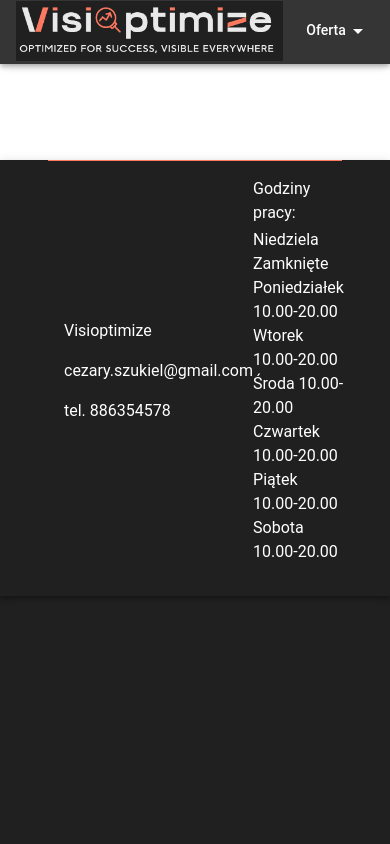
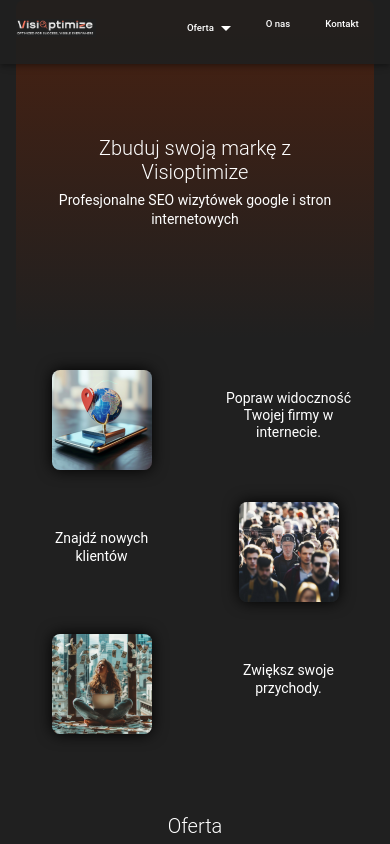
Before and after one commit to CezarySzukiel/visioptimize, a React (Create React App) app: page / in a window 390 px wide. Shown: the top 844 px of the page. Built offline with nearby package versions, Linux system fonts and the light colour scheme.

Commit message:
elements and text sizing depends on screen size

```diff
--- a/src/App.tsx
+++ b/src/App.tsx
@@ -2,84 +2,16 @@
 import logo from "./logo.svg";
 import "./App.css";
 import { useRoutes } from "react-router-dom";
-import {
-  ThemeProvider,
-  createTheme,
-  responsiveFontSizes,
-} from "@mui/material/styles";
-import { red, orange, blue, yellow } from "@mui/material/colors";
+import { responsiveFontSizes, ThemeProvider } from "@mui/material/styles";
 import routes from "./routes";
 import Header from "./components/Header";
 import Footer from "./components/Footer";
 import { Box, CssBaseline } from "@mui/material";
+import theme from "./theme";
 
 function App() {
   const element = useRoutes(routes);
-  let theme = createTheme({
-    palette: {
-      primary: {
-        main: "#202020",
-        dark: "#000000",
-      },
-      secondary: {
-        light: "#ff7961",
-        main: "#492111",
-      },
-      error: {
-        main: red.A400,
-      },
-      warning: {
-        main: orange[500],
-      },
-      info: {
-        main: "#c0c0c0",
-      },
-      success: {
-        main: blue[500],
-      },
-      text: {
-        primary: "#ffffff",
-        secondary: "#c0c0c0",
-      },
-    },
-    transitions: {
-      duration: {
-        enteringScreen: 400,
-        leavingScreen: 195,
-      },
-    },
-    typography: {
-      fontFamily: "Roboto, Arial, sans-serif",
-      h1: {
-        fontSize: "3rem",
-      },
-      h2: {
-        fontSize: "2.5rem",
-      },
-      h3: {
-        fontSize: "2rem",
-      },
-      h4: {
-        fontSize: "1.75rem",
-      },
-      h5: {
-        fontSize: "1.5rem",
-      },
-      h6: {
-        fontSize: "1rem",
-      },
-      body1: {
-        fontSize: "1rem",
-      },
-      body2: {
-        fontSize: "0.875rem",
-      },
-    },
-  });
-  theme = responsiveFontSizes(theme, {
-    breakpoints: ["xs", "sm", "md", "lg", "xl"],
-    factor: 5,
-  });
+
   return (
     <ThemeProvider theme={theme}>
       <CssBaseline />
--- a/src/components/ContactForm.tsx
+++ b/src/components/ContactForm.tsx
@@ -58,7 +58,7 @@
     <Box
       sx={{
         borderTop: `1px solid ${theme.palette.secondary.light}`,
-        margin: "5rem 8rem",
+        margin: "5rem 0",
         display: "flex",
         flexDirection: "column",
         alignItems: "center",
--- a/src/components/Footer.tsx
+++ b/src/components/Footer.tsx
@@ -1,9 +1,11 @@
 import React from "react";
 import { Box, AppBar, Toolbar, Typography } from "@mui/material";
 import { useTheme } from "@mui/material/styles";
+import { footerFontSize } from "../pageSettings";
 
 const Footer: React.FC = () => {
   const theme = useTheme();
+
   return (
     <AppBar
       position="static"
@@ -15,15 +17,21 @@
           display: "flex",
           justifyContent: "space-around",
           borderTop: `1px solid ${theme.palette.secondary.light}`,
-          margin: "0 3rem",
+          margin: "0 0rem",
         }}
       >
-        <Box id="kontakt" sx={{ marginBottom: "2rem" }}>
+        <Box
+          id="kontakt"
+          sx={{
+            marginBottom: "2rem",
+          }}
+        >
           <Typography
             variant="body1"
             component="p"
             color="inherit"
             marginTop="1rem"
+            sx={{ fontSize: footerFontSize }}
           >
             Visioptimize
           </Typography>
@@ -32,6 +40,7 @@
             component="p"
             color="inherit"
             marginTop="1rem"
+            sx={{ fontSize: footerFontSize }}
           >
             cezary.szukiel@gmail.com
           </Typography>
@@ -40,6 +49,7 @@
             component="p"
             color="inherit"
             marginTop="1rem"
+            sx={{ fontSize: footerFontSize }}
           >
             tel. 886354578
           </Typography>
@@ -50,6 +60,7 @@
             component="p"
             color="inherit"
             marginTop="1rem"
+            sx={{ fontSize: footerFontSize }}
           >
             Godziny pracy:
           </Typography>
@@ -58,25 +69,56 @@
             component="p"
             color="inherit"
             marginTop="0.2rem"
+            sx={{ fontSize: footerFontSize }}
           >
             Niedziela Zamknięte
           </Typography>
-          <Typography variant="body1" component="p" color="inherit">
+          <Typography
+            variant="body1"
+            component="p"
+            color="inherit"
+            sx={{ fontSize: footerFontSize }}
+          >
             Poniedziałek 10.00-20.00
           </Typography>
-          <Typography variant="body1" component="p" color="inherit">
+          <Typography
+            variant="body1"
+            component="p"
+            color="inherit"
+            sx={{ fontSize: footerFontSize }}
+          >
             Wtorek 10.00-20.00
           </Typography>
-          <Typography variant="body1" component="p" color="inherit">
+          <Typography
+            variant="body1"
+            component="p"
+            color="inherit"
+            sx={{ fontSize: footerFontSize }}
+          >
             Środa 10.00-20.00
           </Typography>
-          <Typography variant="body1" component="p" color="inherit">
+          <Typography
+            variant="body1"
+            component="p"
+            color="inherit"
+            sx={{ fontSize: footerFontSize }}
+          >
             Czwartek 10.00-20.00
           </Typography>
-          <Typography variant="body1" component="p" color="inherit">
+          <Typography
+            variant="body1"
+            component="p"
+            color="inherit"
+            sx={{ fontSize: footerFontSize }}
+          >
             Piątek 10.00-20.00
           </Typography>
-          <Typography variant="body1" component="p" color="inherit">
+          <Typography
+            variant="body1"
+            component="p"
+            color="inherit"
+            sx={{ fontSize: footerFontSize }}
+          >
             Sobota 10.00-20.00
           </Typography>
         </Box>
--- a/src/components/Header.tsx
+++ b/src/components/Header.tsx
@@ -11,7 +11,12 @@
 import ArrowDropDownIcon from "@mui/icons-material/ArrowDropDown";
 import { Link, useLocation } from "react-router-dom";
 import { useTheme } from "@mui/material/styles";
-import { headerHeight, mainPagePath } from "../pageSettings";
+import {
+  headerHeight,
+  mainPagePath,
+  footerFontSize,
+  headerButtonsMargin,
+} from "../pageSettings";
 import offer from "../offer.json";
 
 interface Offer {
@@ -52,7 +57,7 @@
     <Link
       to={to}
       onClick={handleClick}
-      style={{ color: "inherit", textDecoration: "none" }}
+      style={{ color: "inherit", textDecoration: "none", padding: "0" }}
     >
       {children}
     </Link>
@@ -78,6 +83,15 @@
         onClick={handleClose}
         component={Link}
         to={`${mainPagePath}${item.adres}`}
+        sx={{
+          lineHeight: {
+            xs: "1",
+            sm: "1.2",
+            md: "1.4",
+            lg: "1.6",
+            xl: "1.8",
+          },
+        }}
       >
         {item.name}
       </MenuItem>
@@ -94,10 +108,20 @@
       <Toolbar>
         <CustomLink to={`${mainPagePath}`}>
           <Box display="flex" alignItems="center">
-            <img
+            <Box
+              component="img"
               src="Visioptimize logo.png"
               alt="Logo"
-              style={{ marginRight: "16px", height: "60px" }}
+              sx={{
+                marginRight: "16px",
+                width: {
+                  xs: "80px",
+                  sm: "150px",
+                  md: "230px",
+                  lg: "260px",
+                  xl: "300px",
+                },
+              }}
             />
           </Box>
         </CustomLink>
@@ -111,6 +135,8 @@
             sx={{
               color: `${theme.palette.text.primary}`,
               textTransform: "none",
+              fontSize: footerFontSize,
+              marginRight: headerButtonsMargin,
             }}
           >
             Oferta
@@ -143,11 +169,15 @@
             {renderMenuItems(offer.applications)}
           </Menu>
           <CustomLink to={`${mainPagePath}/o-nas`}>
-            <Button sx={{ textTransform: "none" }} onClick={handleClose}>
+            <Button
+              sx={{ textTransform: "none", margin: "0" }}
+              onClick={handleClose}
+            >
               <Box
-                marginRight="1rem"
                 sx={{
                   color: `${theme.palette.text.primary}`,
+                  fontSize: footerFontSize,
+                  marginRight: headerButtonsMargin,
                 }}
               >
                 O nas
@@ -160,6 +190,8 @@
                 marginRight="1rem"
                 sx={{
                   color: `${theme.palette.text.primary}`,
+                  fontSize: footerFontSize,
+                  marginRight: headerButtonsMargin,
                 }}
               >
                 Kontakt
--- a/src/components/Intro.tsx
+++ b/src/components/Intro.tsx
@@ -8,7 +8,11 @@
   Stack,
   CardContent,
 } from "@mui/material";
-import { containersColor, containersBorderRadius } from "../pageSettings";
+import {
+  containersColor,
+  containersBorderRadius,
+  imgSize,
+} from "../pageSettings";
 import { useTheme } from "@mui/material/styles";
 
 interface TextSectionProps {
@@ -35,16 +39,26 @@
   return (
     <CenterBox>
       <CardContent>
-        <Typography variant="h6" component="h6" sx={{ textAlign: "center" }}>
+        <Typography variant="h4" component="h4" sx={{ textAlign: "center" }}>
           {text}
         </Typography>
       </CardContent>
     </CenterBox>
   );
 };
+
+const LocalGridItem: React.FC<{ children: React.ReactNode }> = ({
+  children,
+}) => {
+  return (
+    <Grid item xs={6} sm={6} md={6}>
+      {children}
+    </Grid>
+  );
+};
+
 const IntroSection: React.FC = () => {
   const theme = useTheme();
-  const imgSize: string = "200px";
 
   return (
     <Container
@@ -57,64 +71,67 @@
       <Stack spacing={4}>
         <Box>
           <Grid container spacing={2}>
-            <Grid item xs={12} md={6}>
+            <LocalGridItem>
               <CenterBox>
-                <img
+                <Box
+                  component="img"
                   src="pozycjonowanie.png"
                   alt="Telefon, na którym stoi globus z pinezką pozycjonowania"
-                  style={{
+                  sx={{
                     width: imgSize,
                     borderRadius: containersBorderRadius,
                     boxShadow: `0px 0px 15px 0px ${theme.palette.primary.dark}`,
                   }}
                 />
               </CenterBox>
-            </Grid>
-            <Grid item xs={12} md={6}>
+            </LocalGridItem>
+            <LocalGridItem>
               <TextSection
                 text={"Popraw widoczność Twojej firmy w internecie."}
               />
-            </Grid>
+            </LocalGridItem>
           </Grid>
         </Box>
         <Box>
           <Grid container spacing={2}>
-            <Grid item xs={12} md={6}>
+            <LocalGridItem>
               <TextSection text={"Znajdź nowych klientów"} />
-            </Grid>
-            <Grid item xs={12} md={6}>
+            </LocalGridItem>
+            <LocalGridItem>
               <CenterBox>
-                <img
+                <Box
+                  component="img"
                   src="nowi klienci.png"
                   alt="ludzie na ulicy"
-                  style={{
+                  sx={{
                     width: imgSize,
                     borderRadius: containersBorderRadius,
                     boxShadow: `0px 0px 15px 0px ${theme.palette.primary.dark}`,
                   }}
                 />
               </CenterBox>
-            </Grid>
+            </LocalGridItem>
           </Grid>
         </Box>
         <Box>
           <Grid container spacing={2}>
-            <Grid item xs={12} md={6}>
+            <LocalGridItem>
               <CenterBox>
-                <img
+                <Box
+                  component="img"
                   src="dochody.png"
                   alt="kobieta z laptopem, spadające banknoty"
-                  style={{
+                  sx={{
                     width: imgSize,
                     borderRadius: containersBorderRadius,
                     boxShadow: `0px 0px 15px 0px ${theme.palette.primary.dark}`,
                   }}
                 />
               </CenterBox>
-            </Grid>
-            <Grid item xs={12} md={6}>
+            </LocalGridItem>
+            <LocalGridItem>
               <TextSection text={"Zwiększ swoje przychody."} />
-            </Grid>
+            </LocalGridItem>
           </Grid>
         </Box>
       </Stack>
--- a/src/components/Offer.tsx
+++ b/src/components/Offer.tsx
@@ -57,7 +57,7 @@
   });
 
   return (
-    <Grid item xs={12} sm={8} md={4}>
+    <Grid item xs={9} sm={4} md={4} lg={3} xl={3}>
       <div ref={ref}>
         <Fade
           in={inView}
@@ -94,7 +94,7 @@
                 {name}
               </Typography>
 
-              <Typography variant="h6" component="p" gutterBottom>
+              <Typography variant="h6" component="h6" gutterBottom>
                 Cena {price}
               </Typography>
             </Container>
--- a/src/pageSettings.ts
+++ b/src/pageSettings.ts
@@ -4,4 +4,28 @@
 
 export const containersBorderRadius: string = "8px";
 
-export const mainPagePath: string = "/visioptomize";
+export const mainPagePath: string = "";
+
+export const footerFontSize = {
+  xs: "0.60rem", // small screens
+  sm: "0.875rem", // medium screens
+  md: "1rem", // large screens
+  lg: "1.25rem", // extra large screens
+  xl: "1.5rem", // extra extra large screens
+};
+
+export const headerButtonsMargin = {
+  xs: "0",
+  sm: "1rem",
+  md: "2rem",
+  lg: "3rem",
+  xl: "4rem",
+};
+
+export const imgSize = {
+  xs: "100px",
+  sm: "150px",
+  md: "200px",
+  lg: "250px",
+  xl: "300px",
+};
--- /dev/null
+++ b/src/theme.ts
@@ -0,0 +1,161 @@
+import {
+  ThemeProvider,
+  createTheme,
+  responsiveFontSizes,
+} from "@mui/material/styles";
+import { red, orange, blue, yellow } from "@mui/material/colors";
+import { breakpoints } from "@mui/system";
+
+let baseTheme = createTheme();
+
+const theme = createTheme({
+  ...baseTheme,
+  palette: {
+    primary: {
+      main: "#202020",
+      dark: "#000000",
+    },
+    secondary: {
+      light: "#ff7961",
+      main: "#492111",
+    },
+    error: {
+      main: red.A400,
+    },
+    warning: {
+      main: orange[500],
+    },
+    info: {
+      main: "#c0c0c0",
+    },
+    success: {
+      main: blue[500],
+    },
+    text: {
+      primary: "#ffffff",
+      secondary: "#c0c0c0",
+    },
+  },
+  transitions: {
+    duration: {
+      enteringScreen: 400,
+      leavingScreen: 195,
+    },
+  },
+  typography: {
+    fontFamily: "Roboto, Arial, sans-serif",
+    h1: {
+      fontSize: "2.5rem",
+      [baseTheme.breakpoints.down("lg")]: {
+        fontSize: "2rem",
+      },
+      [baseTheme.breakpoints.down("md")]: {
+        fontSize: "1.5rem",
+      },
+      [baseTheme.breakpoints.down("sm")]: {
+        fontSize: "1.25rem",
+      },
+    },
+    h2: {
+      fontSize: "2rem",
+      [baseTheme.breakpoints.down("lg")]: {
+        fontSize: "1.75rem",
+      },
+      [baseTheme.breakpoints.down("md")]: {
+        fontSize: "1.5rem",
+      },
+      [baseTheme.breakpoints.down("sm")]: {
+        fontSize: "1.25rem",
+      },
+    },
+    h3: {
+      fontSize: "1.75rem",
+      [baseTheme.breakpoints.down("lg")]: {
+        fontSize: "1.5rem",
+      },
+      [baseTheme.breakpoints.down("md")]: {
+        fontSize: "1.25rem",
+      },
+      [baseTheme.breakpoints.down("sm")]: {
+        fontSize: "1rem",
+      },
+    },
+    h4: {
+      fontSize: "1.5rem",
+      [baseTheme.breakpoints.down("lg")]: {
+        fontSize: "1.25rem",
+      },
+      [baseTheme.breakpoints.down("md")]: {
+        fontSize: "1rem",
+      },
+      [baseTheme.breakpoints.down("sm")]: {
+        fontSize: "0.875rem",
+      },
+    },
+    h5: {
+      fontSize: "1.25rem",
+      [baseTheme.breakpoints.down("lg")]: {
+        fontSize: "1.125rem",
+      },
+      [baseTheme.breakpoints.down("md")]: {
+        fontSize: "1rem",
+      },
+      [baseTheme.breakpoints.down("sm")]: {
+        fontSize: "0.875rem",
+      },
+    },
+    h6: {
+      fontSize: "1rem",
+      [baseTheme.breakpoints.down("xs")]: {
+        fontSize: "0.5rem",
+      },
+      [baseTheme.breakpoints.down("sm")]: {
+        fontSize: "0.625rem",
+      },
+      [baseTheme.breakpoints.down("md")]: {
+        fontSize: "0.75rem",
+      },
+      [baseTheme.breakpoints.down("lg")]: {
+        fontSize: "0.875rem",
+      },
+      [baseTheme.breakpoints.down("xl")]: {
+        fontSize: "1rem",
+      },
+    },
+    body1: {
+      fontSize: "1rem",
+      [baseTheme.breakpoints.down("lg")]: {
+        fontSize: "0.875rem",
+      },
+      [baseTheme.breakpoints.down("md")]: {
+        fontSize: "0.75rem",
+      },
+      [baseTheme.breakpoints.down("sm")]: {
+        fontSize: "0.625rem",
+      },
+    },
+    body2: {
+      fontSize: "0.875rem",
+      [baseTheme.breakpoints.down("lg")]: {
+        fontSize: "0.75rem",
+      },
+      [baseTheme.breakpoints.down("md")]: {
+        fontSize: "0.625rem",
+      },
+      [baseTheme.breakpoints.down("sm")]: {
+        fontSize: "0.5rem",
+      },
+    },
+  },
+  breakpoints: {
+    values: {
+      xs: 0,
+      sm: 500,
+      md: 850,
+      lg: 1100,
+      xl: 1920,
+    },
+  },
+});
+
+export default theme;
```
Also changed, not shown: src/components/AboutUs.tsx (+8 -8 lines).
